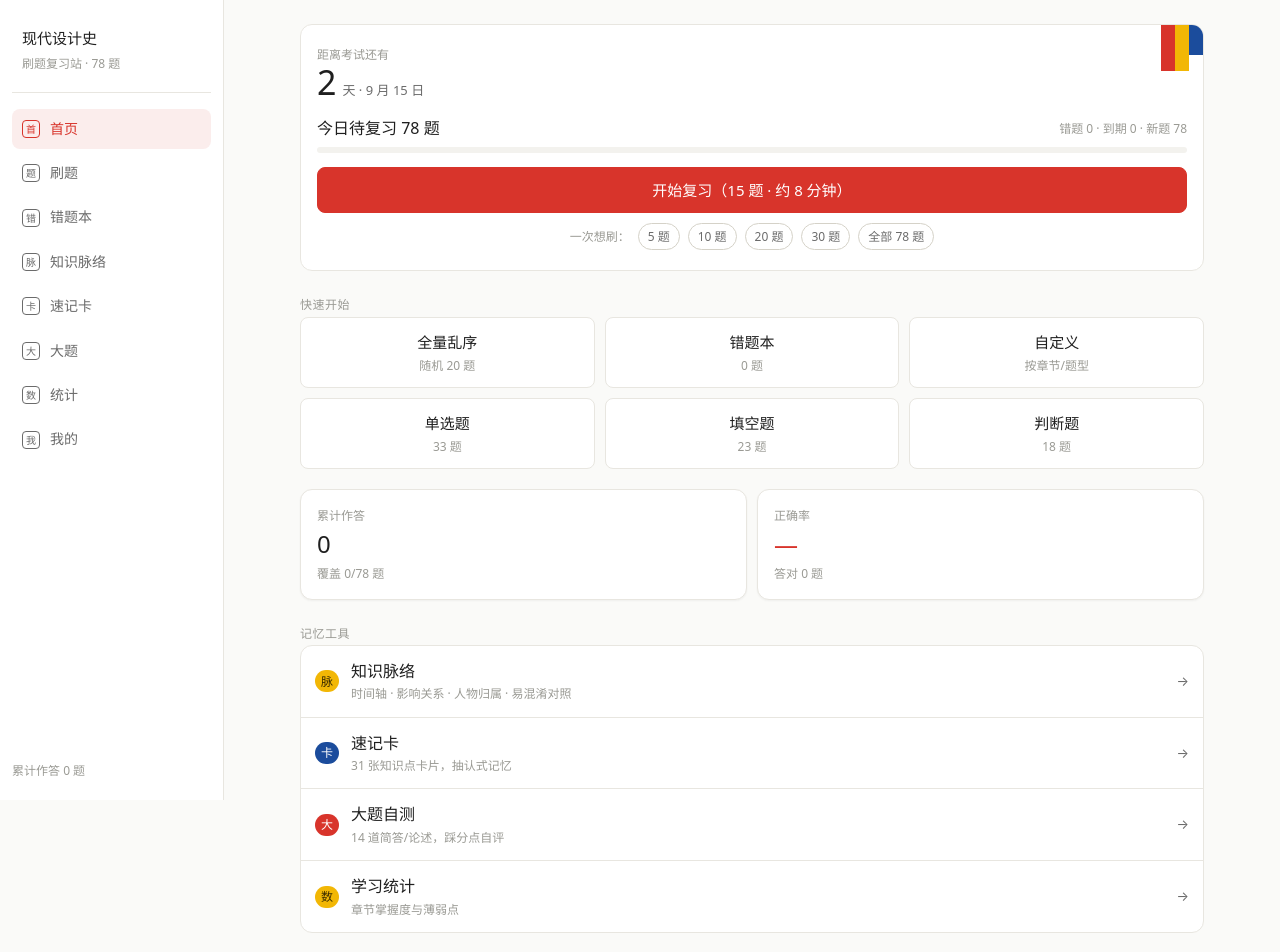
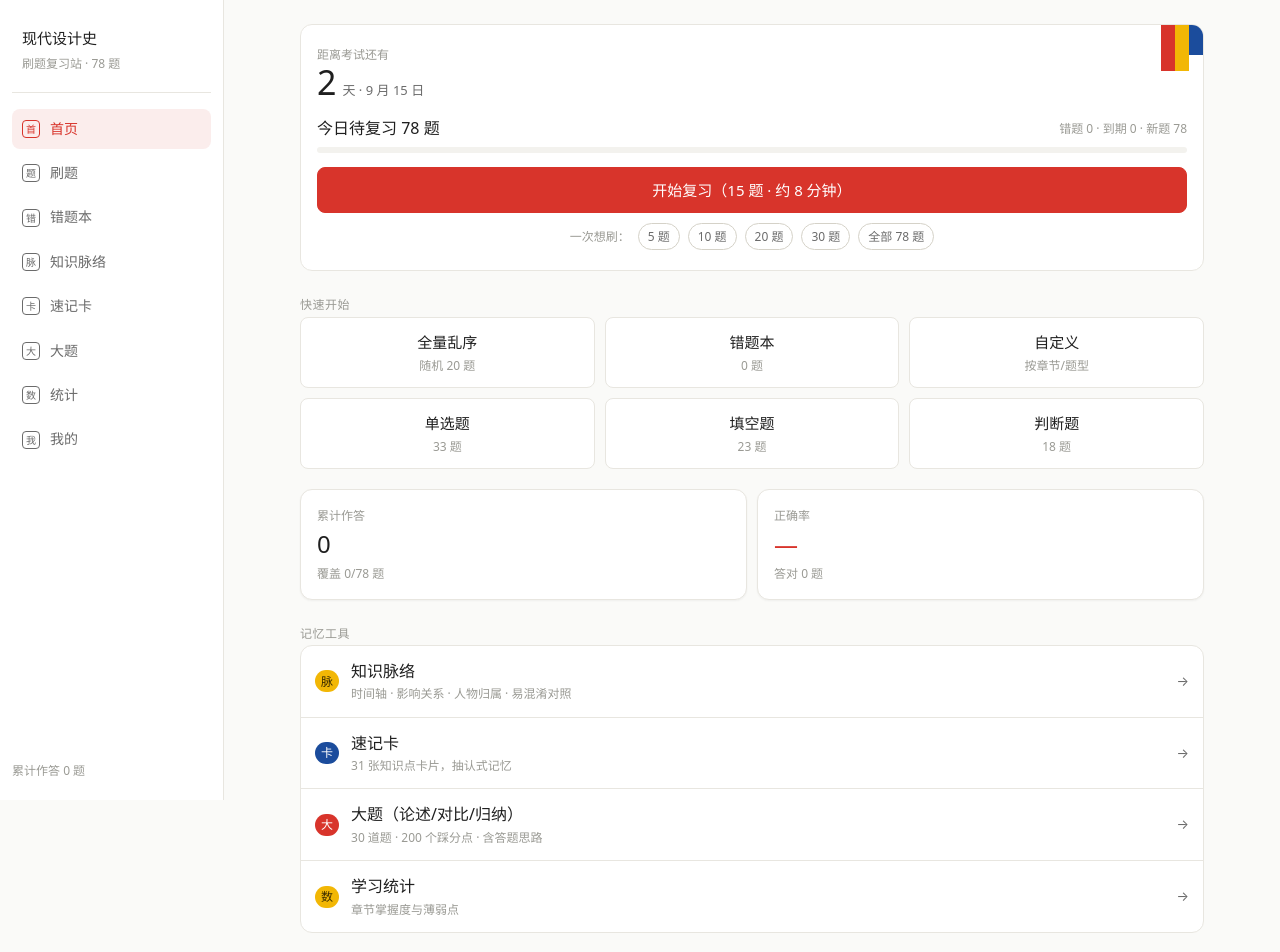
Before and after one commit to caoxiuhui520-stack/design-history-quiz, a React (Vite) app: page / in a window 1280 px wide. Shown: the top 952 px of the page. Built offline with nearby package versions, Linux system fonts and the light colour scheme.

Commit message:
feat(essay): 大题扩充到 30 道（论述/对比/归纳），新增答题思路与关键词高亮

```diff
--- a/src/features/Home.tsx
+++ b/src/features/Home.tsx
@@ -156,8 +156,8 @@ export function Home({ onPractice, go }: Props) {
           <button className="list-item" onClick={() => go('essay')}>
             <span className="badge red">大</span>
             <span className="grow">
-              <b style={{ fontWeight: 500 }}>大题自测</b>
-              <div className="tiny">14 道简答/论述，踩分点自评</div>
+              <b style={{ fontWeight: 500 }}>大题（论述/对比/归纳）</b>
+              <div className="tiny">30 道题 · 200 个踩分点 · 含答题思路</div>
             </span>
             <span className="muted">→</span>
           </button>
```
